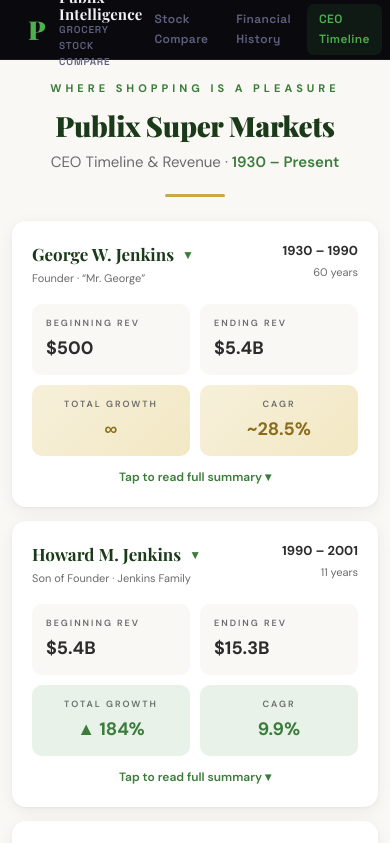
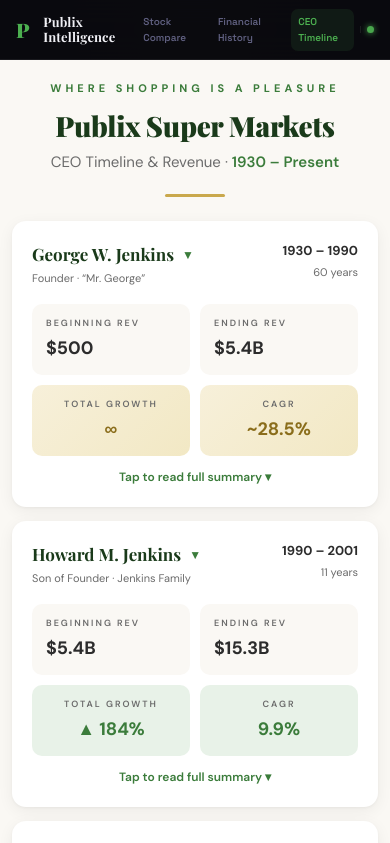
Before and after one commit to wesbenterprise/grocery-stock-comparison, a Next.js app: page /publix-ceo-timeline in a window 390 px wide. Shown: the top 843 px of the page. Built offline with nearby package versions, Linux system fonts and the light colour scheme; a web font is replaced by a local one.

Commit message:
fix: header responsive — nav links scale down at 860/620px, no overflow at any width

```diff
--- a/app/globals.css
+++ b/app/globals.css
@@ -909,6 +909,27 @@ h1, h2, h3, h4, h5, h6 {
 /* ============================================================
    RESPONSIVE — Tablet (≤900px)
    ============================================================ */
+/* Header responsive */
+@media (max-width: 860px) {
+  .app-header { padding: 0 16px; }
+  .header-brand-sub { display: none; }
+  .header-brand h1 { font-size: 13px; }
+  .header-nav-link { padding: 5px 8px; font-size: 11px; }
+  .header-live-label { display: none; }
+}
+
+@media (max-width: 620px) {
+  .header-brand-p { font-size: 20px; }
+  .header-nav-link { padding: 5px 6px; font-size: 10px; letter-spacing: 0; }
+  .header-live { padding-left: 6px; margin-left: 4px; }
+}
+
+@media (max-width: 480px) {
+  /* Hide nav text labels — show just dots/icons at very small sizes */
+  .header-nav { gap: 2px; }
+  .header-nav-link { padding: 5px 7px; }
+}
+
 @media (max-width: 900px) {
   .cards-grid {
     grid-template-columns: 1fr;
--- a/public/publix-history.html
+++ b/public/publix-history.html
@@ -140,6 +140,15 @@ tr:hover td{background:rgba(76,175,80,.03)}
   .kpi-grid{grid-template-columns:repeat(2,1fr)}
   .chart-grid{grid-template-columns:1fr}
 }
+@media(max-width:860px){
+  .app-header{padding:0 16px}
+  .header-brand-sub{display:none}
+  .header-nav-link{padding:5px 8px;font-size:11px}
+}
+@media(max-width:620px){
+  .header-brand-p{font-size:20px}
+  .header-nav-link{padding:5px 6px;font-size:10px;letter-spacing:0}
+}
 @media(max-width:768px){
   /* Tab switcher — scrollable on mobile */
   .tab-switcher{overflow-x:auto;overflow-y:hidden;-webkit-overflow-scrolling:touch;scrollbar-width:none;white-space:nowrap;display:block}
@@ -147,7 +156,6 @@ tr:hover td{background:rgba(76,175,80,.03)}
   .tab-btn{display:inline-block;padding:10px 18px;font-size:14px}
   /* Header */
   .app-header{padding:0 16px}
-  .header-brand h1{font-size:14px}
   .header-badge{display:none}
   /* Dashboard padding — account for fixed header */
   #dashboard{padding:72px 14px 48px}
```
